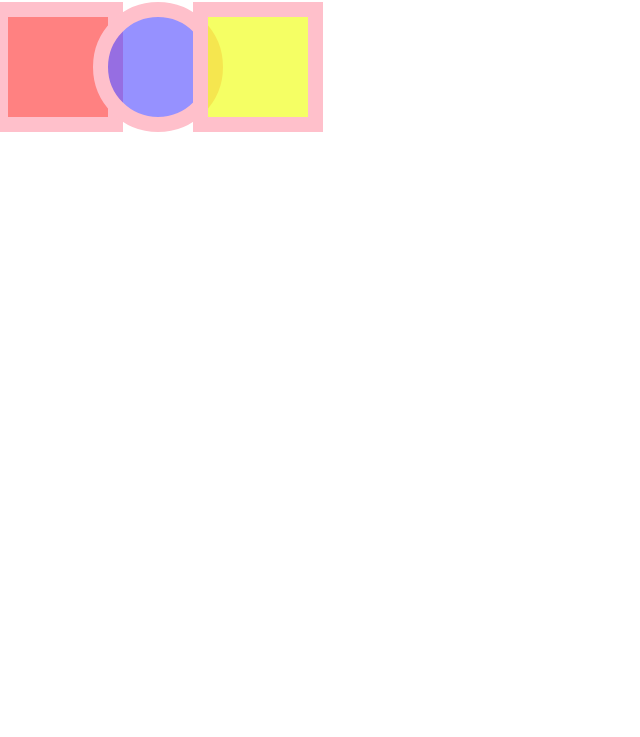
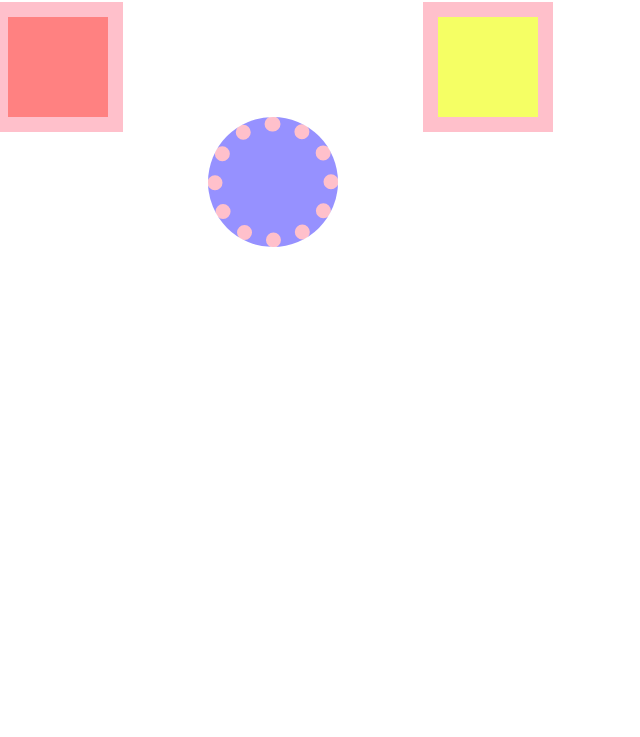
Before and after one commit to larswan/git-workshop-001, a plain HTML site: page index.html in a window 1280 px wide. Shown: the part 63-800 px from the top of the page, without its empty margins (0-640 px from the left). Drawn offline with Linux system fonts and the light colour scheme.

Commit message:
css change

```diff
--- a/main.css
+++ b/main.css
@@ -17,9 +17,9 @@ body {
 .boxB {
     height: 100px;
     width: 100px;
-    border: 15px solid pink;
+    border: 15px dotted pink;
     border-radius: 50%;
-    margin: -15px;
+    margin: 100px;
     background-color: rgba(13, 0, 255, 0.431);
 
 }
```
